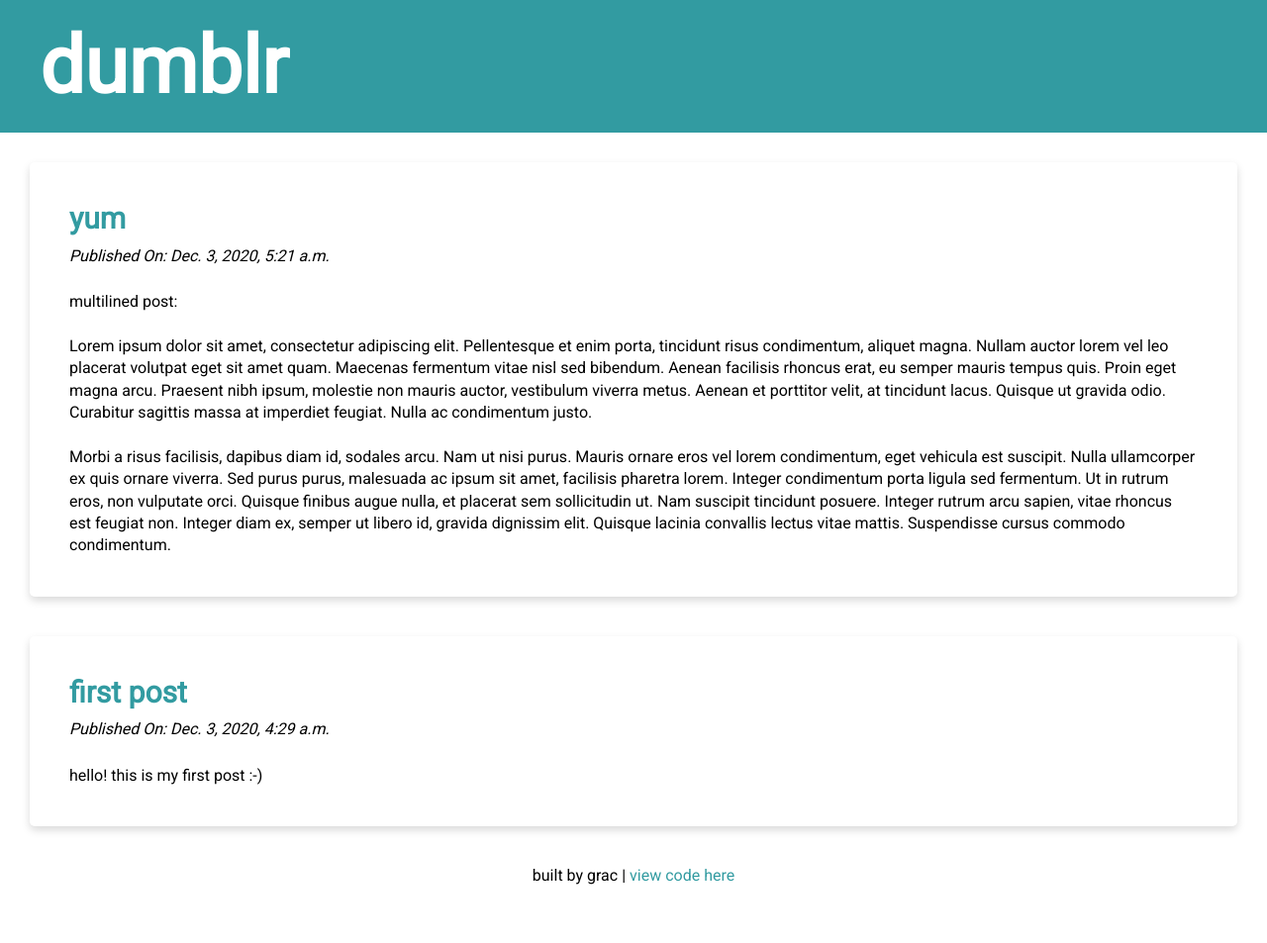
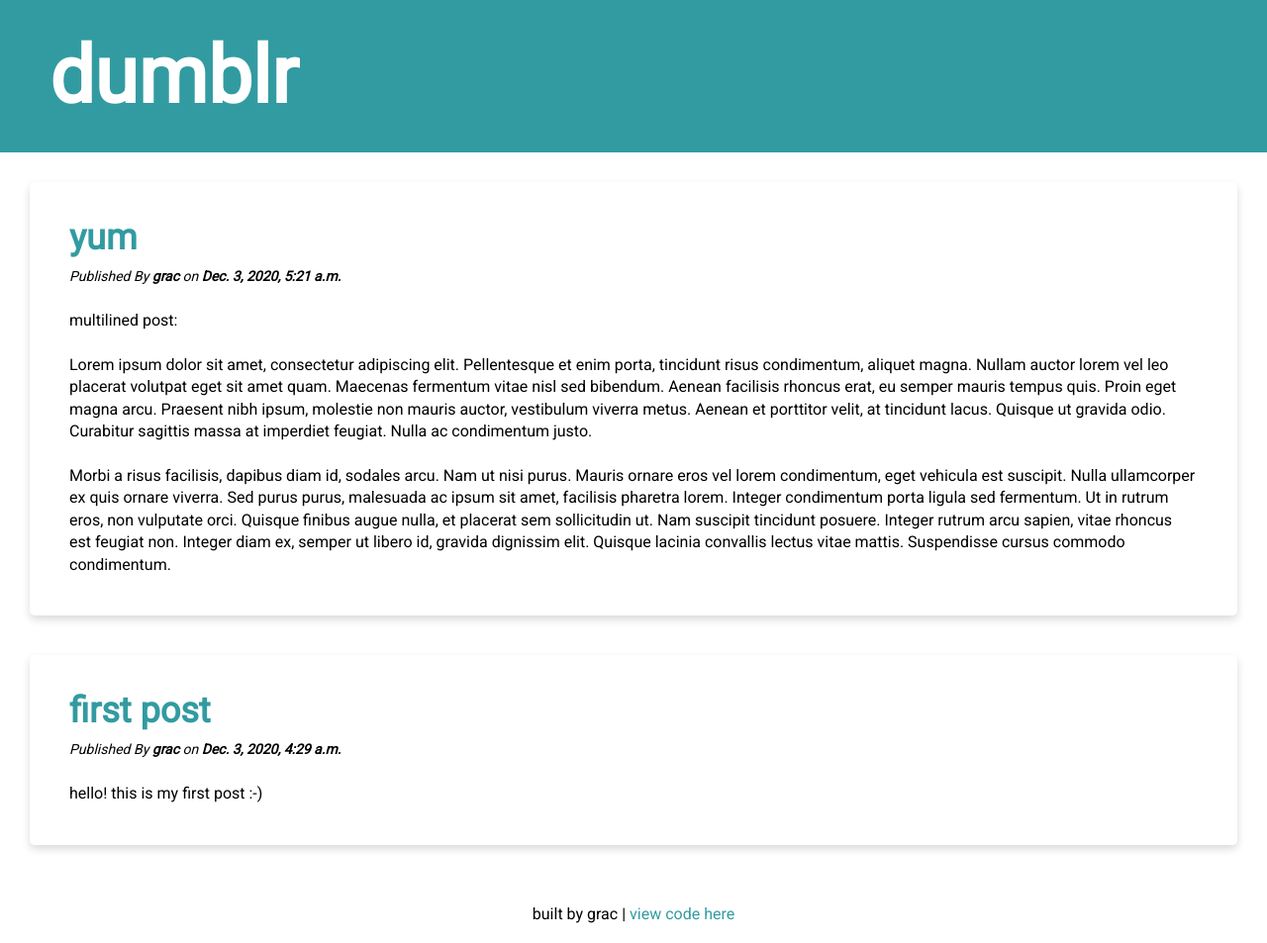
Before and after one commit to gracejiang/dumblr, a Django app: page / in a window 1280 px wide. Shown: the whole page at 99% size. Before the commit the page ends 894 px from the top, so only its background shows below. Run offline with Django 3.2, Linux system fonts and the light colour scheme; data comes from the database, SQL or seed files in the repository.

Commit message:
migrated html to template and css styling

```diff
--- a/blog/static/css/blog.css
+++ b/blog/static/css/blog.css
@@ -8,7 +8,7 @@ body {
 
 .page-header {
     margin-top: 0;
-    padding: 20px 40px 20px 40px;
+    padding: 30px 50px 30px 50px;
     background-color: #329ba1;
 }
 
@@ -35,7 +35,7 @@ body {
 .post h2 a, .post h2 a:visited {
     color: #329ba1;
     text-decoration: none;
-    font-size: 30px;
+    font-size: 36px;
 }
 
 .post p, .post h2 {
@@ -43,7 +43,9 @@ body {
     margin: 10px;
 }
 
-.post .publish-date {
+.post .publish-details {
+    font-size: 14px;
+    margin-top: 12px;
     margin-bottom: 24px;
 }
 
@@ -51,6 +53,7 @@ footer {
     margin-top: 40px;
     text-align: center;
     color: black;
+    padding: 20px;
 }
 
 footer a {
--- /dev/null
+++ b/blog/templates/blog/base.html
@@ -0,0 +1,36 @@
+{% load static %}
+
+<html>
+    <head>
+        <title>DUMBLR</title>
+
+        <!-- STYLING -->
+        <!-- custom css -->
+        <link rel="stylesheet" href="{% static 'css/blog.css' %}">
+        <!-- fonts -->
+        <link href="https://fonts.googleapis.com/css2?family=Roboto&display=swap" rel="stylesheet">
+
+    </head>
+    <body>
+
+        <div class="page-header">
+            <h1><a href="/">dumblr</a></h1>
+        </div>
+
+        <div class="content container">
+            <div class="row">
+                <div class="col-md-8">
+
+                    {% block content %}
+                    {% endblock %}
+
+                </div>
+            </div>
+        </div>
+
+        <footer>
+            built by grac | <a href="https://github.com/gracejiang/dumblr">view code here</a>
+        </footer>
+
+    </body>
+</html>
--- a/blog/templates/blog/post_list.html
+++ b/blog/templates/blog/post_list.html
@@ -1,41 +1,13 @@
-{% load static %}
+{% extends 'blog/base.html' %}
 
-<html>
-    <head>
-        <title>DUMBLR</title>
-
-        <!-- STYLING -->
-        <!-- custom css -->
-        <link rel="stylesheet" href="{% static 'css/blog.css' %}">
-        <!-- fonts -->
-        <link href="https://fonts.googleapis.com/css2?family=Roboto&display=swap" rel="stylesheet">
-
-    </head>
-    <body>
-
-        <div class="page-header">
-            <h1><a href="/">dumblr</a></h1>
-        </div>
-
-        <div class="content container">
-            <div class="row">
-                <div class="col-md-8">
+{% block content %}
 
     {% for post in posts %}
         <div class="post">
             <h2><a href="">{{ post.title }}</a></h2>
-                        <p class="publish-date"><i>Published On: {{ post.published_date }}</i></p>
+            <p class="publish-details"><i>Published By <b>{{ post.author }}</b> on <b>{{ post.published_date }}</b></i></p>
             <p>{{ post.text | linebreaksbr }}</p>
         </div>
     {% endfor %}
 
-                </div>
-            </div>
-        </div>
-
-        <footer>
-            built by grac | <a href="https://github.com/gracejiang/dumblr">view code here</a>
-        </footer>
-
-    </body>
-</html>
+{% endblock %}
```
Lines whose indentation alone changed are shown as unchanged.
